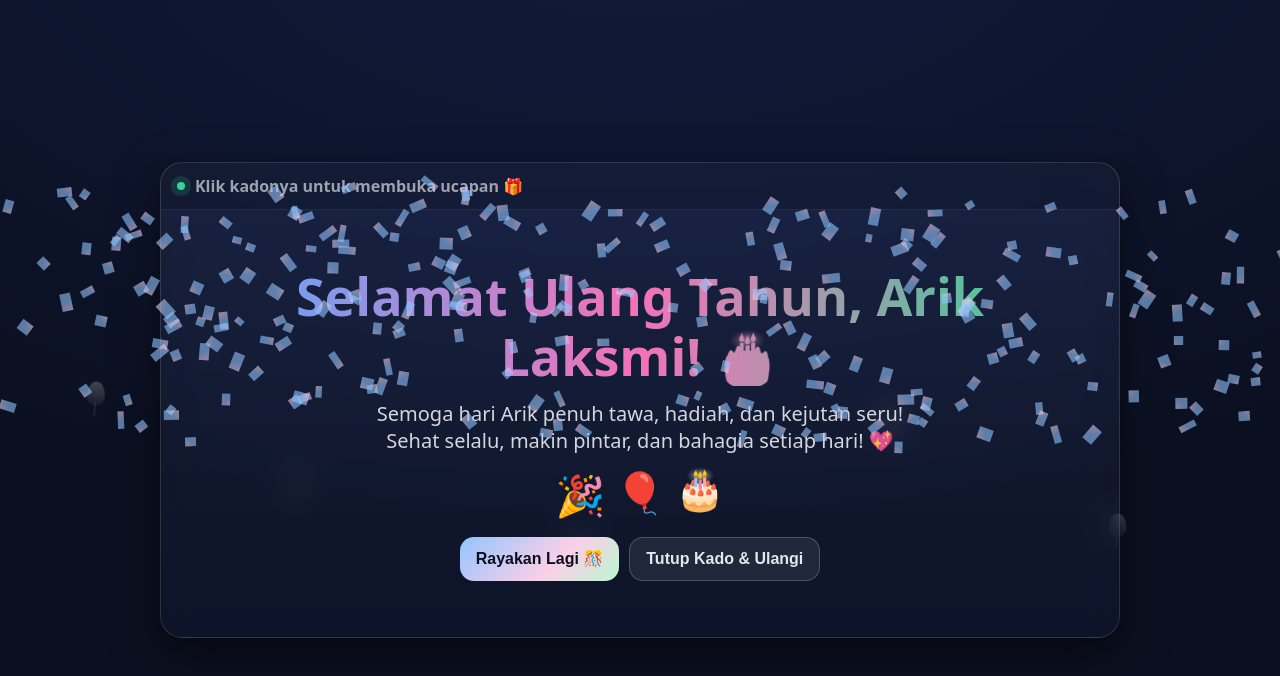
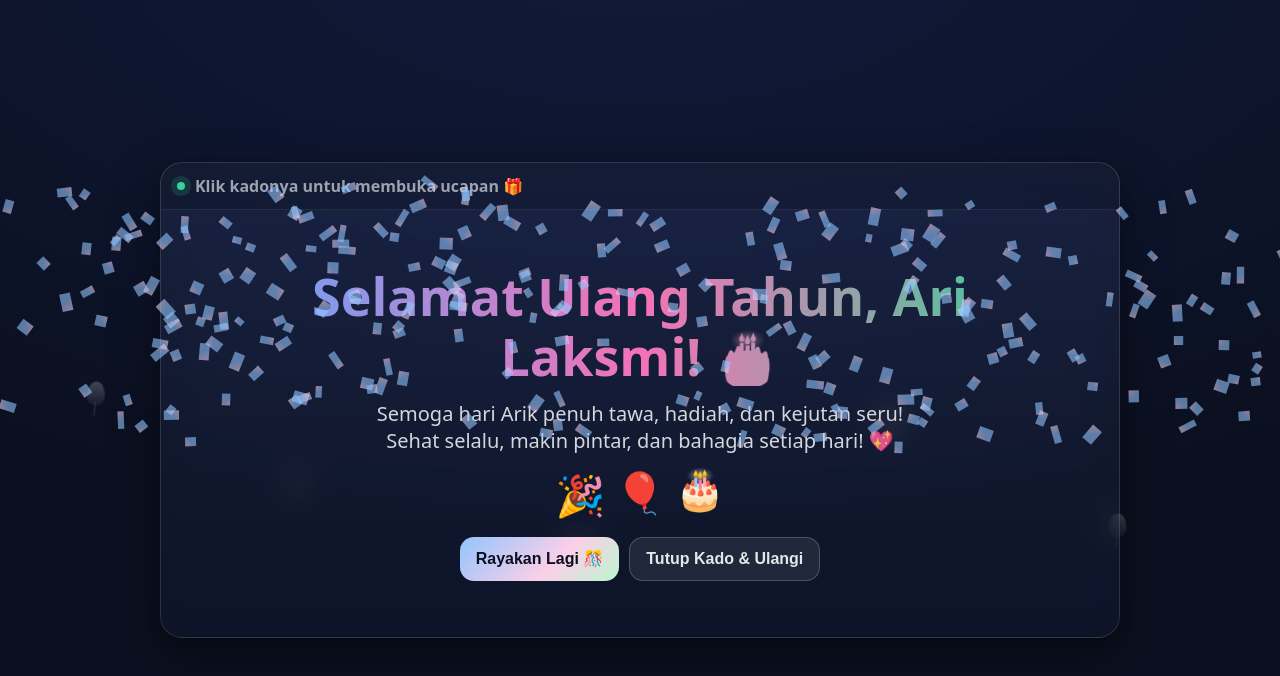
Before and after one commit to Damanani/home, a plain HTML site: page index.html in a window 1280 px wide. Both pictures are taken after a click on the button "Kado clickable". Drawn offline with Linux system fonts and the light colour scheme.

Commit message:
Update index.html

```diff
--- a/index.html
+++ b/index.html
@@ -140,7 +140,7 @@
       <!-- Screen 2: Message -->
       <div id="screen-msg" class="screen hidden">
         <div class="msg">
-          <h1>Selamat Ulang Tahun, Arik Laksmi! 🎂</h1>
+          <h1>Selamat Ulang Tahun, Ari Laksmi! 🎂</h1>
           <p class="lead">Semoga hari Arik penuh tawa, hadiah, dan kejutan seru! <br/>Sehat selalu, makin pintar, dan bahagia setiap hari! 💖</p>
           <div class="emojis" aria-hidden="true">
             <span class="bounce">🎉</span>
```
